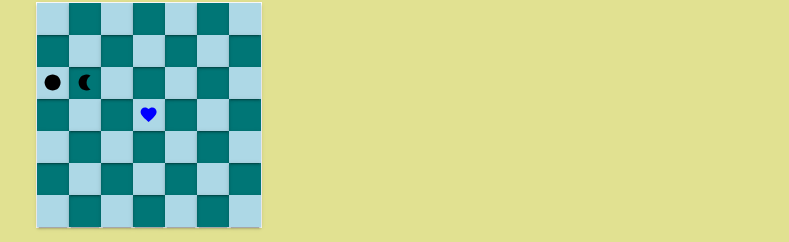
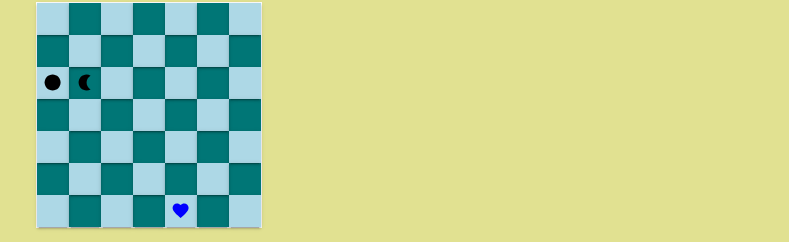
Before and after one commit to seanluong/snake, a React (Vite) app: page / in a window 1280 px wide. Shown: the part 126-368 px from the top of the page, without its empty margins (491-1280 px from the left). Built offline with nearby package versions, Linux system fonts and the light colour scheme.

Commit message:
Fix bug initial apple collide with snakes

```diff
--- a/src/state/initializer.ts
+++ b/src/state/initializer.ts
@@ -1,3 +1,4 @@
+import { spawnApples } from "../helpers/snakeHelpers";
 import { Coordinate, Snake } from "../types";
 import { GameSettings, GameState } from "./types";
 
@@ -36,15 +37,13 @@ const generateSnake = (rowCount: number, columnCount: number): Snake => {
 
 const newGameState = (settings: GameSettings = GAME_SETTINGS): GameState => {
     const { rowCount, columnCount, tickDuration } = settings;
+    const snake = generateSnake(rowCount, columnCount);
     const state: GameState = {
-        snake: generateSnake(rowCount, columnCount),
+        snake,
         rowCount,
         columnCount,
         tickDuration,
-        apples: [{
-            rowIndex: Math.floor(rowCount / 2),
-            columnIndex: Math.floor(columnCount / 2),
-        }],
+        apples: spawnApples(snake, rowCount, columnCount),
         scoreInfo: {
             currentScore: 0,
         },
```
